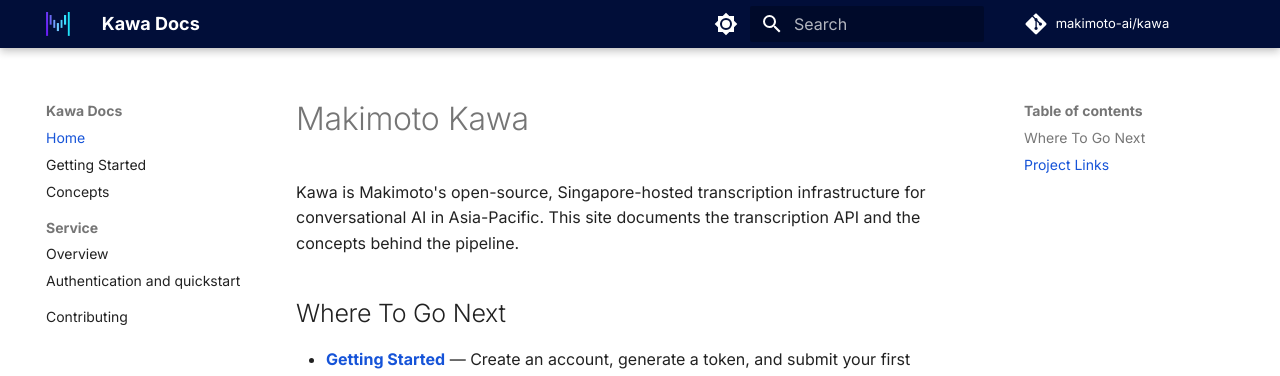
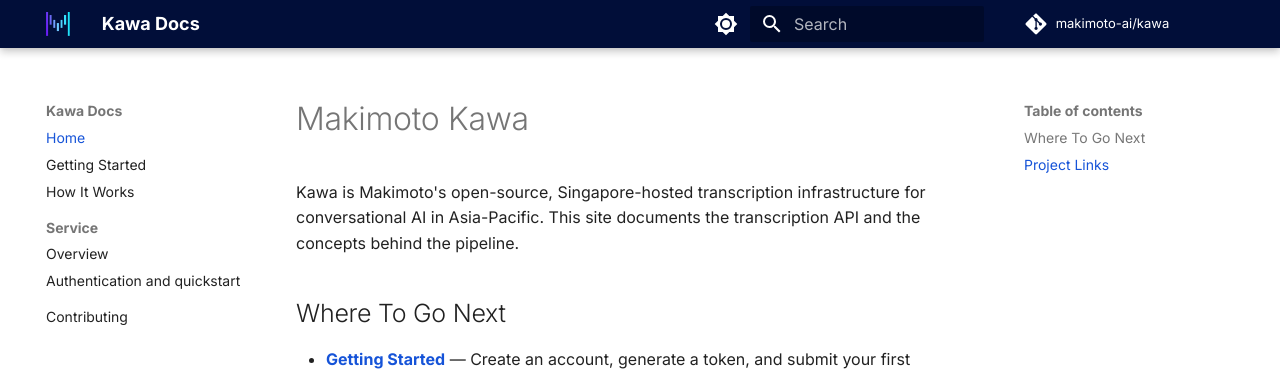
Before and after one commit to makimoto-ai/kawa, an MkDocs documentation site: the page built from docs/index.md, in a window 1280 px wide. Shown: the top 376 px of the page. Built offline with MkDocs 1.6.1 and Material for MkDocs 9.7.7, drawn with Linux system fonts in a browser that asks for light colours; comment, search, counter and statistics services are not loaded.

```diff
--- a/mkdocs.yml
+++ b/mkdocs.yml
@@ -9,7 +9,7 @@ edit_uri: edit/main/docs/
 nav:
   - Home: index.md
   - Getting Started: getting-started.md
-  - Concepts: concepts/index.md
+  - How It Works: concepts/index.md
   - Service:
       - Overview: service/index.md
       - Authentication and quickstart: service/authentication.md
@@ -43,6 +43,9 @@ theme:
     - content.code.copy
     - search.suggest
 
+plugins:
+  - search
+
 extra_css:
   - stylesheets/extra.css
 
```
